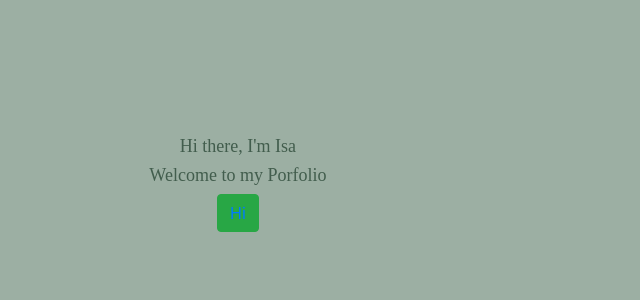
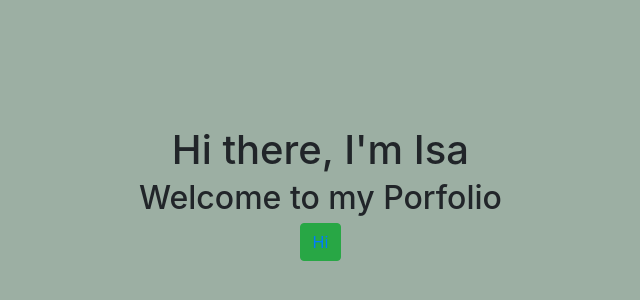
Before and after one commit to isaink/isaink.github.io, a plain HTML site: page index.html in a window 1280 px wide. Shown: the part 272-572 px from the top of the page, without its empty margins (373-1013 px from the left). Drawn offline with nearby package versions, Linux system fonts and the light colour scheme.

Commit message:
day presentation

```diff
--- a/css/indexstyles.css
+++ b/css/indexstyles.css
@@ -63,17 +63,6 @@ body {
   height: 73.75px;
 }
 
-h1, h2 {
-  color: #425D4D;
-  font-family: Cardo;
-  font-size: 18px;
-  font-weight: 400;
-  line-height: 23px;
-  width: 184.38px;
-  text-align: center;
-  margin: 6.70px;
-}
-
 .perfil {
 
 }
```
